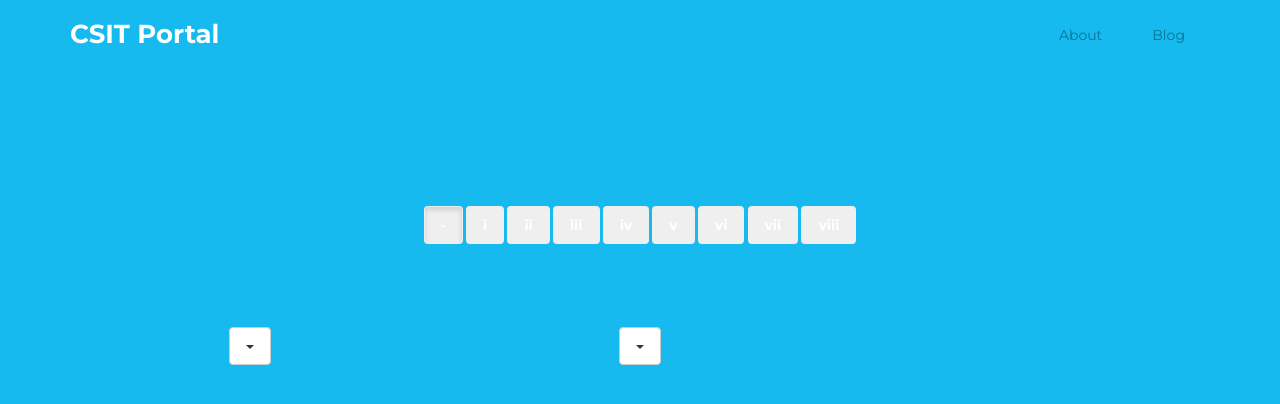
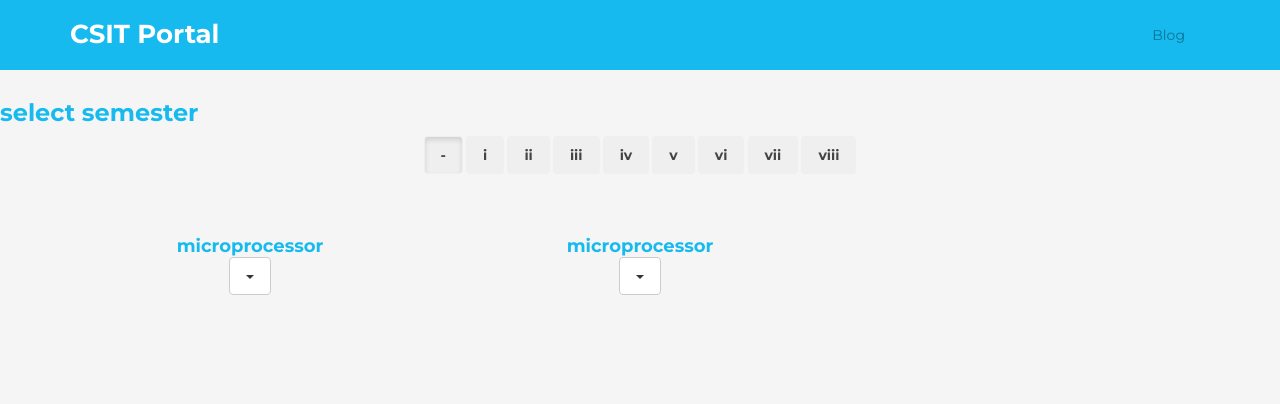
Before and after one commit to aadeshere1/csitportal, a Jekyll site: the page built from notes/index.html, in a window 1280 px wide and 900 px high. Shown: the top 404 px of the window. Built offline with Jekyll 4.4.1, drawn with Linux system fonts in a browser that asks for light colours; nearby versions of some CDN libraries.

Commit message:
fix issue

```diff
--- a/notes/index.html
+++ b/notes/index.html
@@ -1,7 +1,7 @@
 ---
 layout: default
 ---
-<section id="promo" class="promo section offset-header" style="min-height:100vh;">
+<section id="about" class="about section" style="min-height:100vh;">
 
   <h3 class="middle">select semester</h3>
   <div class="container secondary-menu-bar" >
```
Also changed, not shown: 1 other file.
